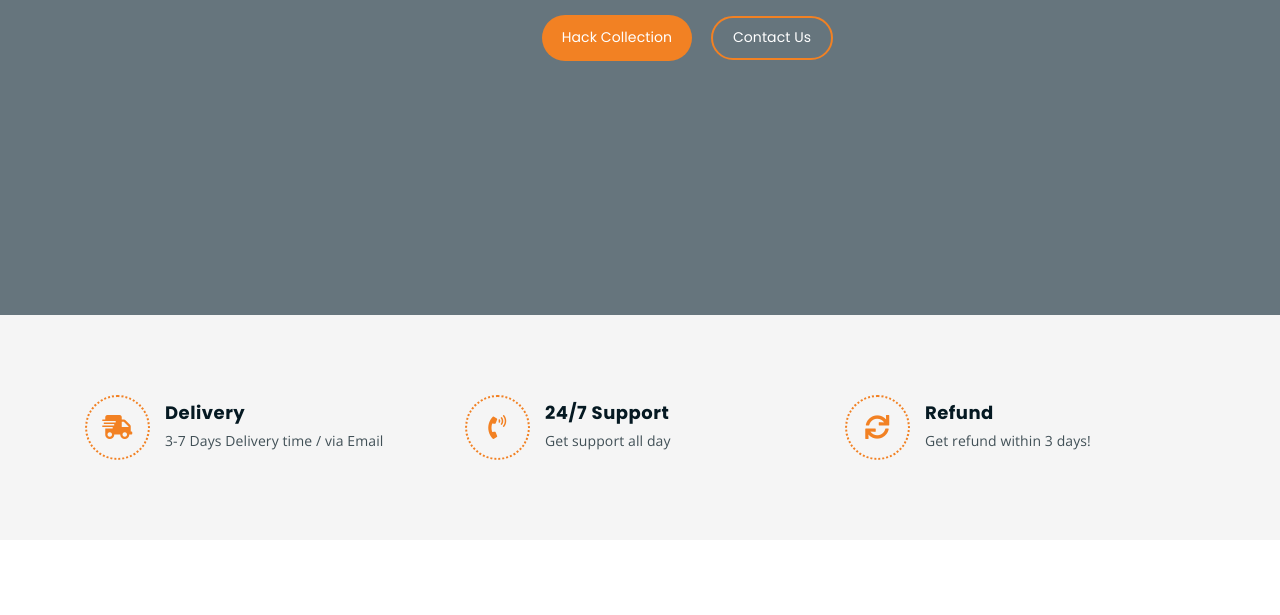
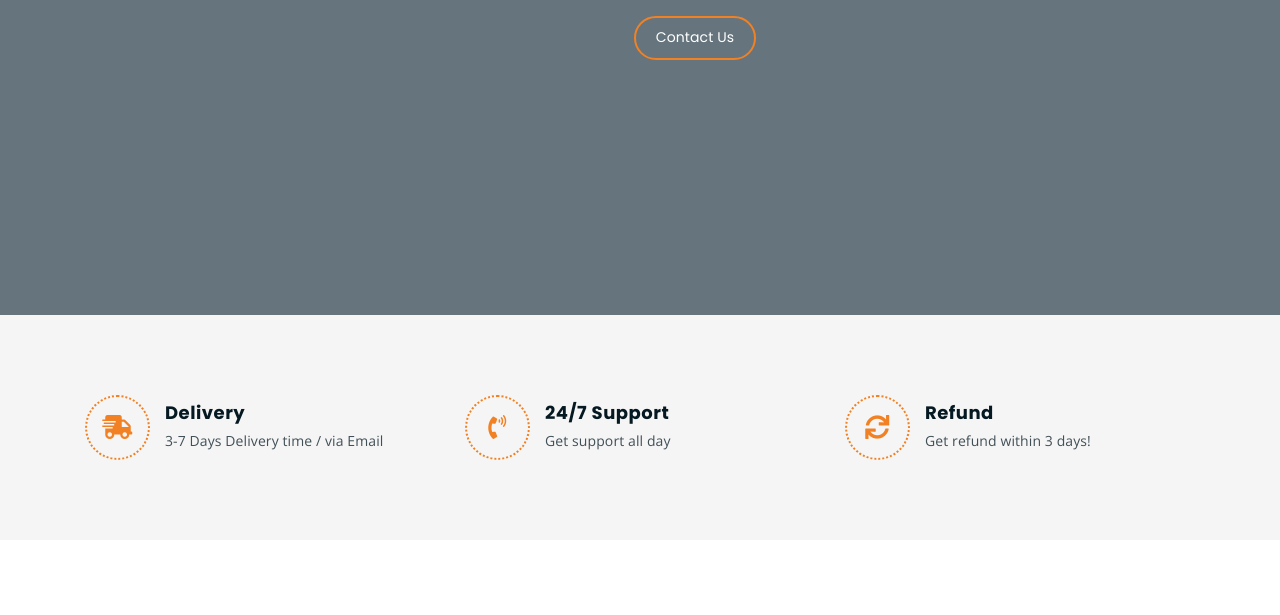
Before and after one commit to GigaChadium/GameDoomer, a plain HTML site: page index.html in a window 1280 px wide. Shown: the part 485-1100 px from the top of the page. Drawn offline with nearby package versions, Linux system fonts and the light colour scheme.

Commit message:
index.html

```diff
--- a/index.html
+++ b/index.html
@@ -132,7 +132,7 @@
 							<p class="subtitle">GameDoomers</p>
 							<h1>Best VideoGame Cheats / Hacks</h1>
 							<div class="hero-btns">
-								<a href="shop.html" class="boxed-btn">Hack Collection</a>
+
 								<a href="contact.html" class="bordered-btn">Contact Us</a>
 							</div>
 						</div>
```
